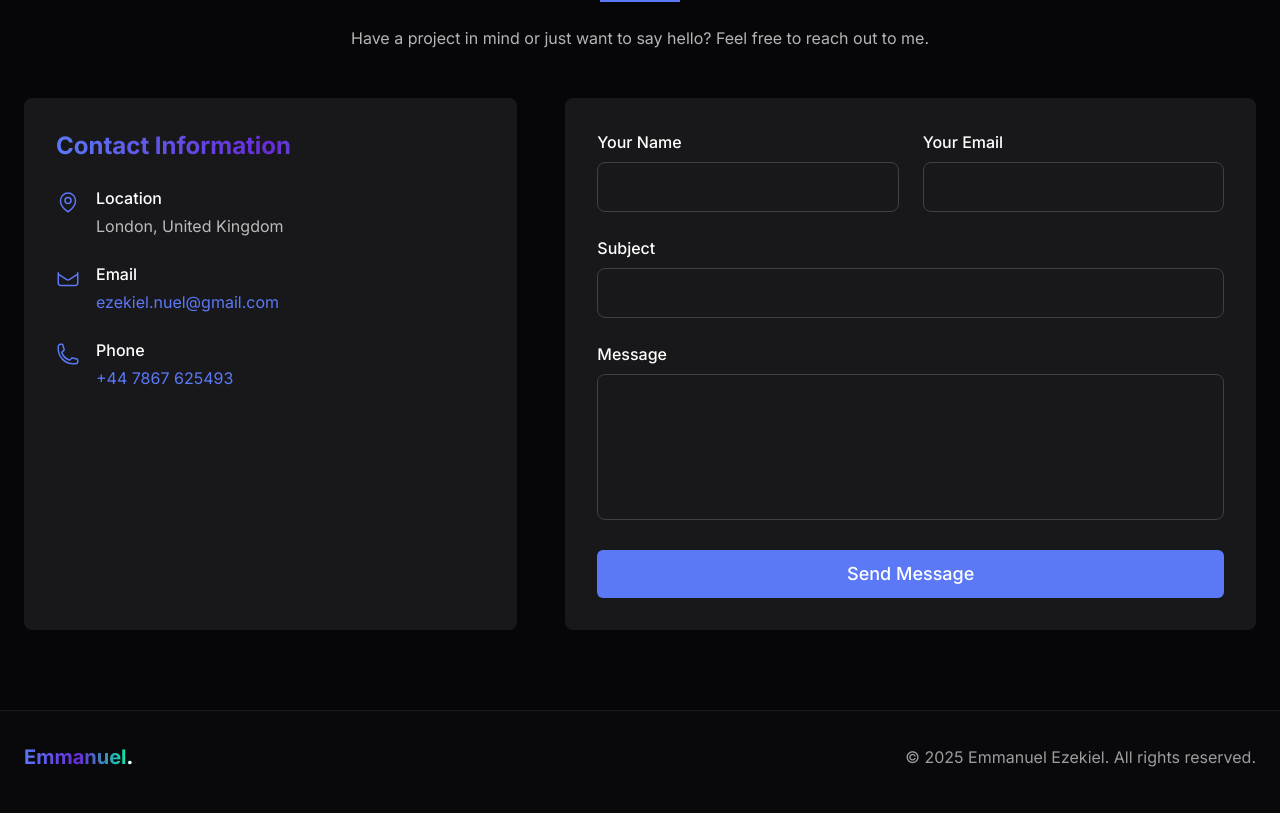
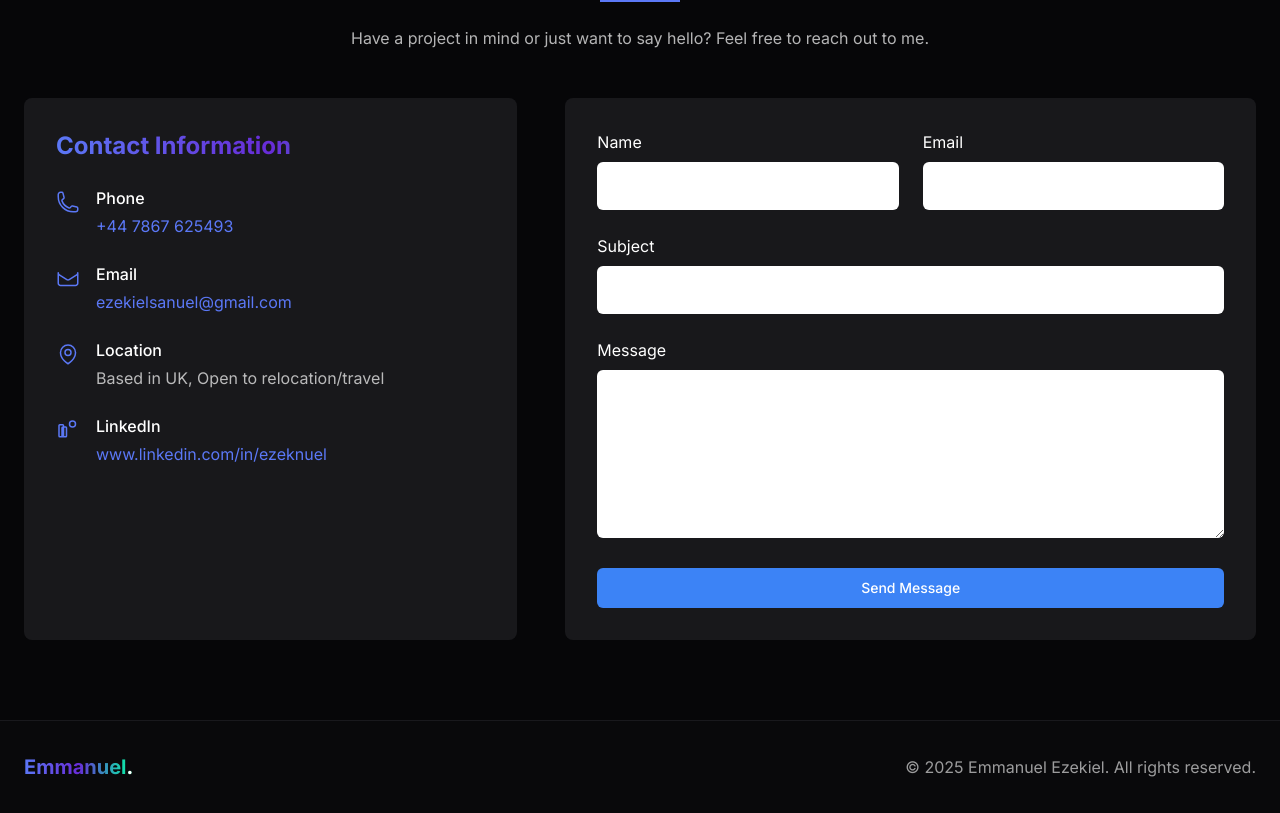
Before and after one commit to yunanajesse211/emmanuelezy-portfolio, a React (Vite) app: page / in a window 1280 px wide. Shown: the part 3340-4153 px from the top of the page. Built offline with nearby package versions, Linux system fonts and the light colour scheme.

Commit message:
Update ContactSection.tsx

```diff
--- a/src/components/ContactSection.tsx
+++ b/src/components/ContactSection.tsx
@@ -59,43 +59,7 @@ const ContactSection = () => {
             <div className="bg-secondary p-8 rounded-lg h-full">
               <h3 className="text-2xl font-bold mb-6 gradient-text">Contact Information</h3>
               <div className="space-y-6">
-                {/* Location */}
-                <div className="flex items-start gap-4">
-                  <div className="text-theme-blue mt-1">
-                    {/* Location Icon */}
-                    <svg xmlns="http://www.w3.org/2000/svg" fill="none" viewBox="0 0 24 24"
-                      strokeWidth={1.5} stroke="currentColor" className="w-6 h-6">
-                      <path strokeLinecap="round" strokeLinejoin="round"
-                        d="M15 10.5a3 3 0 1 1-6 0 3 3 0 0 1 6 0Z" />
-                      <path strokeLinecap="round" strokeLinejoin="round"
-                        d="M19.5 10.5c0 7.142-7.5 11.25-7.5 11.25S4.5 17.642 4.5 10.5a7.5 7.5 0 1 1 15 0Z" />
-                    </svg>
-                  </div>
-                  <div>
-                    <h4 className="font-medium mb-1">Location</h4>
-                    <p className="text-white/70">London, United Kingdom</p>
-                  </div>
-                </div>
-
-                {/* Email */}
-                <div className="flex items-start gap-4">
-                  <div className="text-theme-blue mt-1">
-                    {/* Mail Icon */}
-                    <svg xmlns="http://www.w3.org/2000/svg" fill="none" viewBox="0 0 24 24"
-                      strokeWidth={1.5} stroke="currentColor" className="w-6 h-6">
-                      <path strokeLinecap="round" strokeLinejoin="round"
-                        d="M21.75 6.75v10.5a2.25 2.25 0 0 1-2.25 2.25h-15a2.25 2.25 0 0 1-2.25-2.25V6.75m19.5 0V6.993a2.25 2.25 0 0 1-1.07 1.916l-7.5 4.615a2.25 2.25 0 0 1-2.36 0L3.32 8.91a2.25 2.25 0 0 1-1.07-1.916V6.75" />
-                    </svg>
-                  </div>
-                  <div>
-                    <h4 className="font-medium mb-1">Email</h4>
-                    <a href="mailto:ezekiel.nuel@gmail.com" className="text-theme-blue hover:underline">
-                      ezekiel.nuel@gmail.com
-                    </a>
-                  </div>
-                </div>
-
-                {/* Phone */}
+                {/* Contact Details */}
                 <div className="flex items-start gap-4">
                   <div className="text-theme-blue mt-1">
                     {/* Phone Icon */}
@@ -112,6 +76,57 @@ const ContactSection = () => {
                     </a>
                   </div>
                 </div>
+
+                <div className="flex items-start gap-4">
+                  <div className="text-theme-blue mt-1">
+                    {/* Email Icon */}
+                    <svg xmlns="http://www.w3.org/2000/svg" fill="none" viewBox="0 0 24 24"
+                      strokeWidth={1.5} stroke="currentColor" className="w-6 h-6">
+                      <path strokeLinecap="round" strokeLinejoin="round"
+                        d="M21.75 6.75v10.5a2.25 2.25 0 0 1-2.25 2.25h-15a2.25 2.25 0 0 1-2.25-2.25V6.75m19.5 0V6.993a2.25 2.25 0 0 1-1.07 1.916l-7.5 4.615a2.25 2.25 0 0 1-2.36 0L3.32 8.91a2.25 2.25 0 0 1-1.07-1.916V6.75" />
+                    </svg>
+                  </div>
+                  <div>
+                    <h4 className="font-medium mb-1">Email</h4>
+                    <a href="mailto:ezekielsanuel@gmail.com" className="text-theme-blue hover:underline">
+                      ezekielsanuel@gmail.com
+                    </a>
+                  </div>
+                </div>
+
+                <div className="flex items-start gap-4">
+                  <div className="text-theme-blue mt-1">
+                    {/* Location Icon */}
+                    <svg xmlns="http://www.w3.org/2000/svg" fill="none" viewBox="0 0 24 24"
+                      strokeWidth={1.5} stroke="currentColor" className="w-6 h-6">
+                      <path strokeLinecap="round" strokeLinejoin="round"
+                        d="M15 10.5a3 3 0 1 1-6 0 3 3 0 0 1 6 0Z" />
+                      <path strokeLinecap="round" strokeLinejoin="round"
+                        d="M19.5 10.5c0 7.142-7.5 11.25-7.5 11.25S4.5 17.642 4.5 10.5a7.5 7.5 0 1 1 15 0Z" />
+                    </svg>
+                  </div>
+                  <div>
+                    <h4 className="font-medium mb-1">Location</h4>
+                    <p className="text-white/70">Based in UK, Open to relocation/travel</p>
+                  </div>
+                </div>
+
+                <div className="flex items-start gap-4">
+                  <div className="text-theme-blue mt-1">
+                    {/* LinkedIn Icon */}
+                    <svg xmlns="http://www.w3.org/2000/svg" fill="none" viewBox="0 0 24 24"
+                      strokeWidth={1.5} stroke="currentColor" className="w-6 h-6">
+                      <path strokeLinecap="round" strokeLinejoin="round"
+                        d="M16.5 3a3 3 0 1 1 0 6 3 3 0 0 1 0-6zM6 9.75a.75.75 0 0 1 .75-.75h3a.75.75 0 0 1 .75.75v8.25a.75.75 0 0 1-.75.75h-3a.75.75 0 0 1-.75-.75V9.75zM3 7.5a.75.75 0 0 1 .75-.75h3a.75.75 0 0 1 .75.75v10.5a.75.75 0 0 1-.75.75h-3a.75.75 0 0 1-.75-.75V7.5z" />
+                    </svg>
+                  </div>
+                  <div>
+                    <h4 className="font-medium mb-1">LinkedIn</h4>
+                    <a href="https://www.linkedin.com/in/ezeknuel" className="text-theme-blue hover:underline">
+                      www.linkedin.com/in/ezeknuel
+                    </a>
+                  </div>
+                </div>
               </div>
             </div>
           </div>
@@ -124,9 +139,7 @@ const ContactSection = () => {
             <form onSubmit={handleSubmit} className="bg-secondary p-8 rounded-lg">
               <div className="grid grid-cols-1 sm:grid-cols-2 gap-6 mb-6">
                 <div>
-                  <label htmlFor="name" className="block mb-2 font-medium">
-                    Your Name
-                  </label>
+                  <label htmlFor="name" className="block text-white">Name</label>
                   <input
                     type="text"
                     id="name"
@@ -134,13 +147,11 @@ const ContactSection = () => {
                     value={formData.name}
                     onChange={handleChange}
                     required
-                    className="w-full px-4 py-3 bg-muted border border-border rounded-lg text-white focus:outline-none focus:ring-2 focus:ring-theme-blue"
+                    className="w-full p-3 mt-2 rounded-md"
                   />
                 </div>
                 <div>
-                  <label htmlFor="email" className="block mb-2 font-medium">
-                    Your Email
-                  </label>
+                  <label htmlFor="email" className="block text-white">Email</label>
                   <input
                     type="email"
                     id="email"
@@ -148,15 +159,13 @@ const ContactSection = () => {
                     value={formData.email}
                     onChange={handleChange}
                     required
-                    className="w-full px-4 py-3 bg-muted border border-border rounded-lg text-white focus:outline-none focus:ring-2 focus:ring-theme-blue"
+                    className="w-full p-3 mt-2 rounded-md"
                   />
                 </div>
               </div>
 
               <div className="mb-6">
-                <label htmlFor="subject" className="block mb-2 font-medium">
-                  Subject
-                </label>
+                <label htmlFor="subject" className="block text-white">Subject</label>
                 <input
                   type="text"
                   id="subject"
@@ -164,30 +173,24 @@ const ContactSection = () => {
                   value={formData.subject}
                   onChange={handleChange}
                   required
-                  className="w-full px-4 py-3 bg-muted border border-border rounded-lg text-white focus:outline-none focus:ring-2 focus:ring-theme-blue"
+                  className="w-full p-3 mt-2 rounded-md"
                 />
               </div>
 
               <div className="mb-6">
-                <label htmlFor="message" className="block mb-2 font-medium">
-                  Message
-                </label>
+                <label htmlFor="message" className="block text-white">Message</label>
                 <textarea
                   id="message"
                   name="message"
                   value={formData.message}
                   onChange={handleChange}
                   required
-                  rows={5}
-                  className="w-full px-4 py-3 bg-muted border border-border rounded-lg text-white resize-none focus:outline-none focus:ring-2 focus:ring-theme-blue"
+                  rows={6}
+                  className="w-full p-3 mt-2 rounded-md"
                 />
               </div>
 
-              <Button
-                type="submit"
-                disabled={isSubmitting}
-                className="w-full bg-theme-blue hover:bg-theme-blue/80 py-6 text-lg"
-              >
+              <Button type="submit" disabled={isSubmitting} className="w-full">
                 {isSubmitting ? 'Sending...' : 'Send Message'}
               </Button>
             </form>
```
